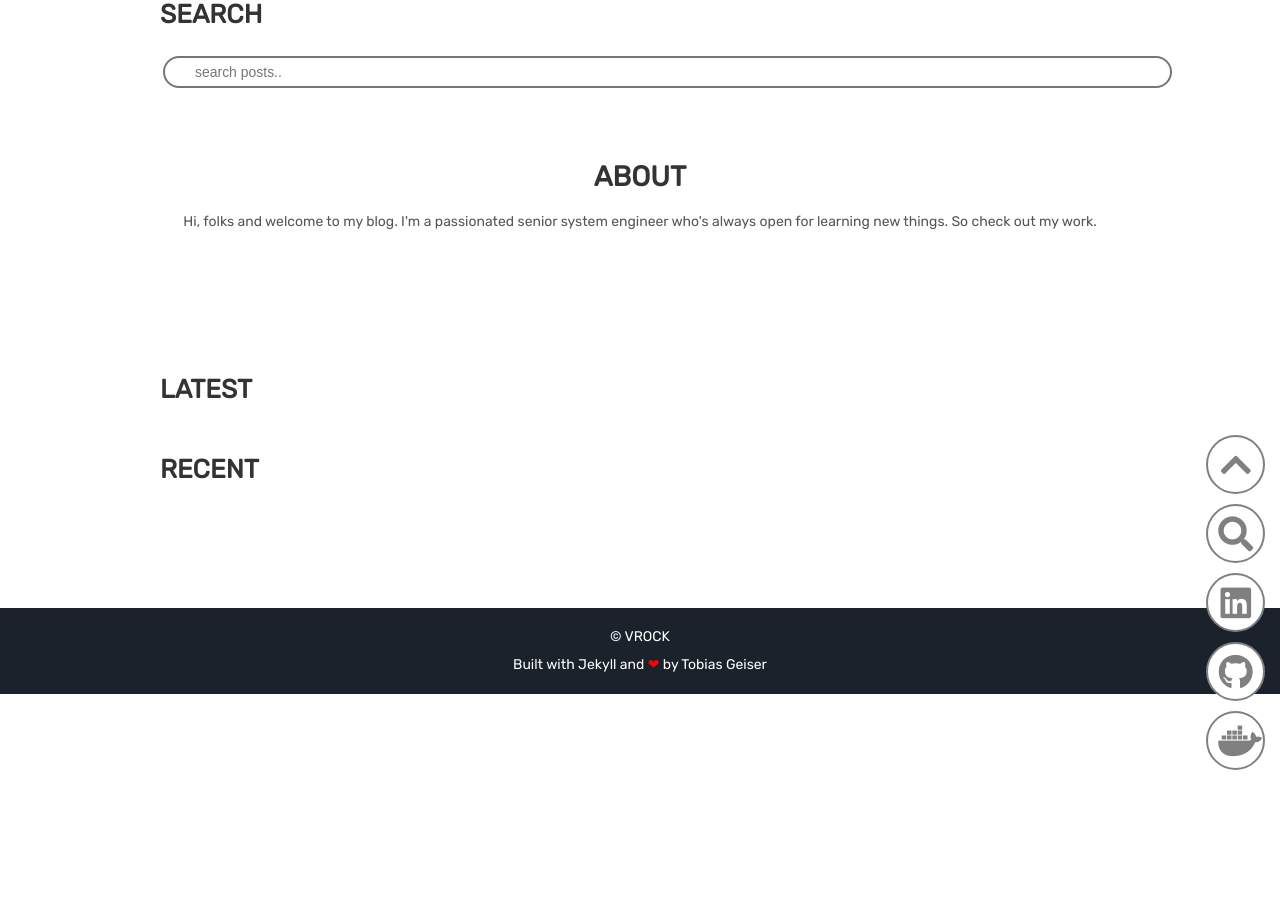
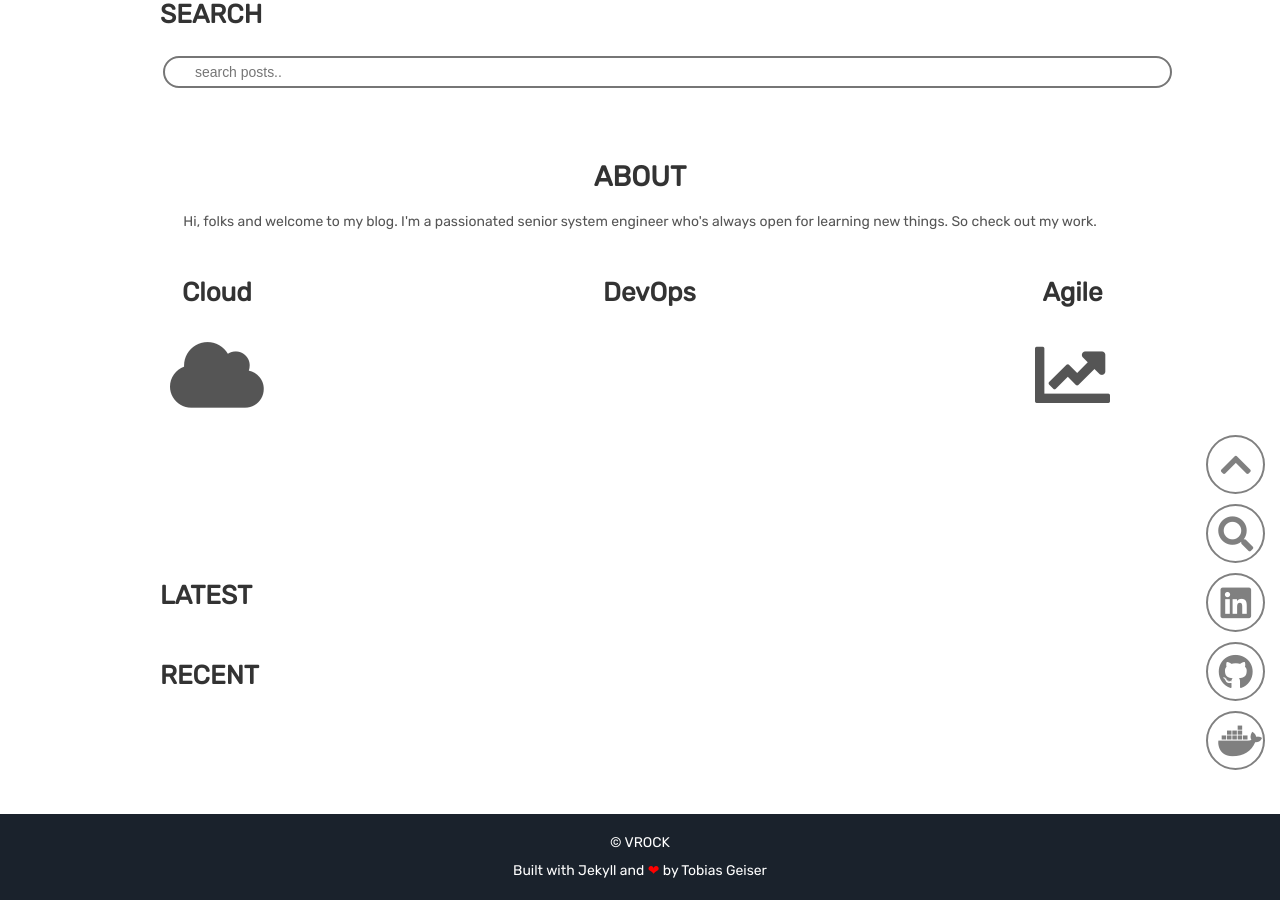
Before and after one commit to team-vrock/jekyll-theme-vrock, a Jekyll site: the page built from index.html, in a window 1280 px wide and 900 px high, scrolled down 927 px. Built offline with Jekyll 4.4.1, drawn with Linux system fonts in a browser that asks for light colours; comment, search, counter and statistics services are not loaded.

Commit message:
added cloud, agile and devops icon

```diff
--- a/_includes/about.html
+++ b/_includes/about.html
@@ -2,32 +2,20 @@
   <h1> ABOUT </h1>
   <p> {{site.user_description}} </p>
 </div>
-<!--   <div class="user">
+<div class="user">
     <div class="tech">
-      <h2>Interest</h2>
-      <i class="devicon-windows8-original colored"></i>
-      <i class="devicon-apple-original colored"></i>
-      <i class="devicon-ubuntu-plain colored"></i>
-      <i class="devicon-docker-plain colored"></i>
-      <i class="devicon-visualstudio-plain colored"></i>
+      <h2>Cloud</h2>
+      <i class="fas fa-cloud"></i>
       <p></p>
     </div>
     <div class="tech">
-      <h2>Interest</h2>
-      <i class="devicon-windows8-original colored"></i>
-      <i class="devicon-apple-original colored"></i>
-      <i class="devicon-ubuntu-plain colored"></i>
-      <i class="devicon-docker-plain colored"></i>
-      <i class="devicon-visualstudio-plain colored"></i>
+      <h2>DevOps</h2>
+      <i class="fas fa-infinity"></i>
       <p></p>
     </div>
     <div class="tech">
-      <h2>Interest</h2>
-      <i class="devicon-windows8-original colored"></i>
-      <i class="devicon-apple-original colored"></i>
-      <i class="devicon-ubuntu-plain colored"></i>
-      <i class="devicon-docker-plain colored"></i>
-      <i class="devicon-visualstudio-plain colored"></i>
+      <h2>Agile</h2>
+    <i class="fas fa-chart-line"></i>
       <p></p>
     </div>
-</div> -->
+</div>
```
